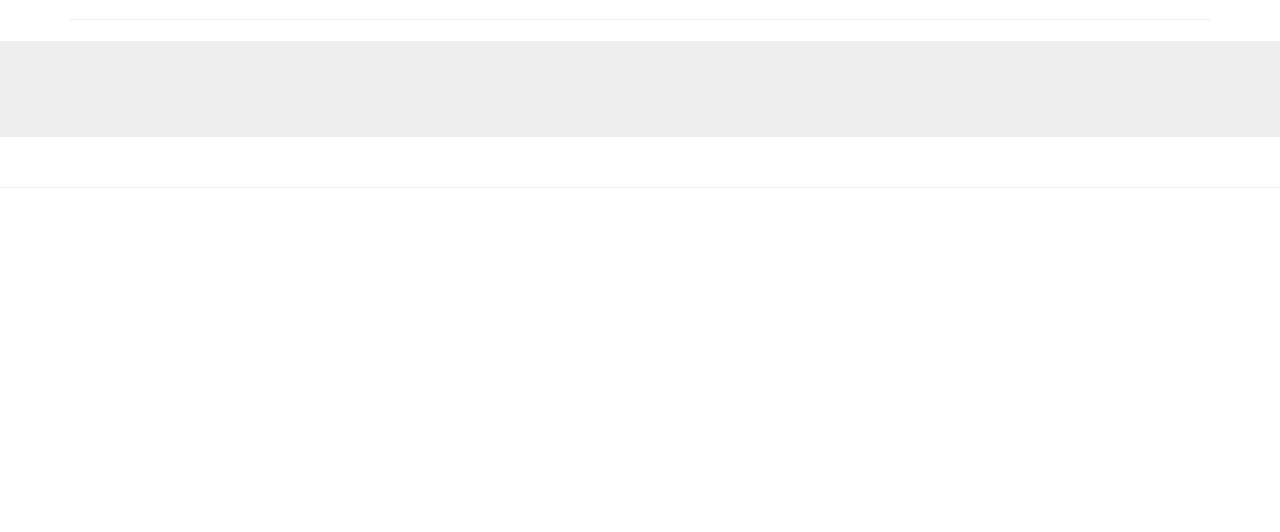
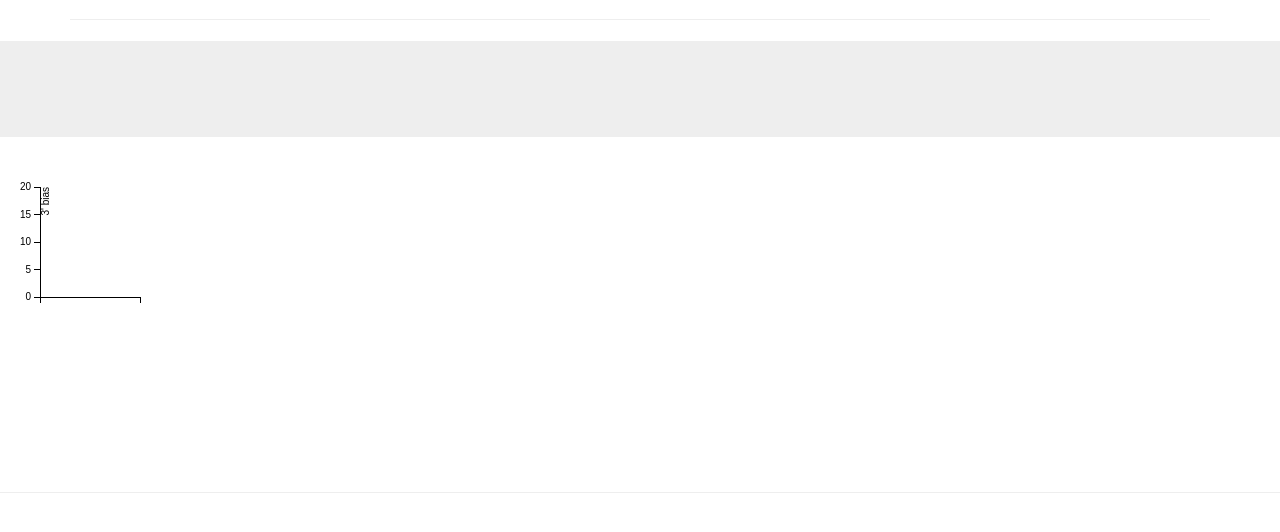
Before and after one commit to gglyptodon/mastodon_efp, a Django app: page /sgindex/ in a window 1280 px wide. Shown: the part 51-583 px from the top of the page. Run offline with Django 3.2, Linux system fonts and the light colour scheme; data that the repository does not hold is empty; parts of the project's set-up code (start-up, migrations or seed data) failed here and were passed over; some libraries are stand-ins or nearby versions.

Commit message:
add basic bar chart

```diff
--- a/mastodon/efp/templates/efp/single_efp.htm
+++ b/mastodon/efp/templates/efp/single_efp.htm
@@ -2,35 +2,32 @@
 {% load static from staticfiles %}
 {% block header %}
 
-<style>
 
-body {
-  margin: 0;
-  overflow: hidden;
-}
-
-svg {
-  font: 10px sans-serif;
-}
-
-.caption {
-  font-weight: bold;
-}
-
-.key path {
-  display: none;
-}
-
-.key line {
-  stroke: #000;
-  shape-rendering: crispEdges;
-}
-
-</style>
 
 {% endblock %}
 
 {% block content %}
+
+
+<style>
+.axis {
+    font: 10px sans-serif;
+}
+
+.axis path,
+.axis line {
+    fill: none;
+    stroke: #000;
+    shape-rendering: crispEdges;
+}
+</style>
+
+
+
+
+
+
+
     <script src="{% static "efp/js/main_sg.js" %}"></script>
     <script src="{% static "efp/js/vendor/bootstrap-select.js" %}"></script>
         <!-- Latest compiled and minified CSS -->
@@ -61,13 +58,82 @@ svg {
     <div class="container">
       </div>
 <div id="legend"></div>
+<div id="tpb"></div>
       <hr>
 <script>
 
-</script>
 
 
 
+
+var margin = {top: 20, right: 20, bottom: 170, left: 40},
+    width = 300 - margin.left - margin.right,
+    height = 300 - margin.top - margin.bottom;
+
+var x = d3.scale.linear().domain([0,2]).range([0,100]);
+
+var y = d3.scale.linear().domain([0,20]).range([height, 0]);
+
+
+var xAxis = d3.svg.axis()
+    .scale(x)
+    .orient("bottom")
+    .ticks(0);
+
+var yAxis = d3.svg.axis()
+    .scale(y)
+    .orient("left")
+    .ticks(5);
+
+
+
+var svg = d3.select("#tpb").append("svg")
+    .attr("width", width + margin.left + margin.right)
+    .attr("height", height + margin.top + margin.bottom)
+  .append("g")
+    .attr("transform",
+          "translate(" + margin.left + "," + margin.top + ")");
+
+
+d3.json('{% url "efpjson" result %}', function(error, data) {
+    console.log(data);
+
+    svg.append("g")
+            .attr("class", "x axis")
+            .attr("transform", "translate(0," + height + ")")
+            .call(xAxis)
+            .selectAll("text")
+            .style("text-anchor", "end")
+            .attr("dx", "-.8em")
+            .attr("dy", "-.55em")
+            .attr("transform", "rotate(-90)");
+
+    svg.append("g")
+            .attr("class", "y axis")
+            .call(yAxis)
+            .append("text")
+            .attr("transform", "rotate(-90)")
+            .attr("y", 6)
+            .attr("dy", ".31em")
+            .style("text-anchor", "end")
+            .text("3' bias");
+
+    svg.selectAll("bar")
+            .data([data])
+            .enter().append("rect")
+            .style("fill", "#892200")
+            .attr("x", function (d) {
+                return x(1);
+            })
+            .attr("width", "10px")
+            .attr("y", function (d) {
+                return y(d.threeprime_bias);
+            })
+            .attr("height", function (d) {
+                return height - y(d.threeprime_bias);
+            })
+});
+</script>
 
 
       <footer>
```
